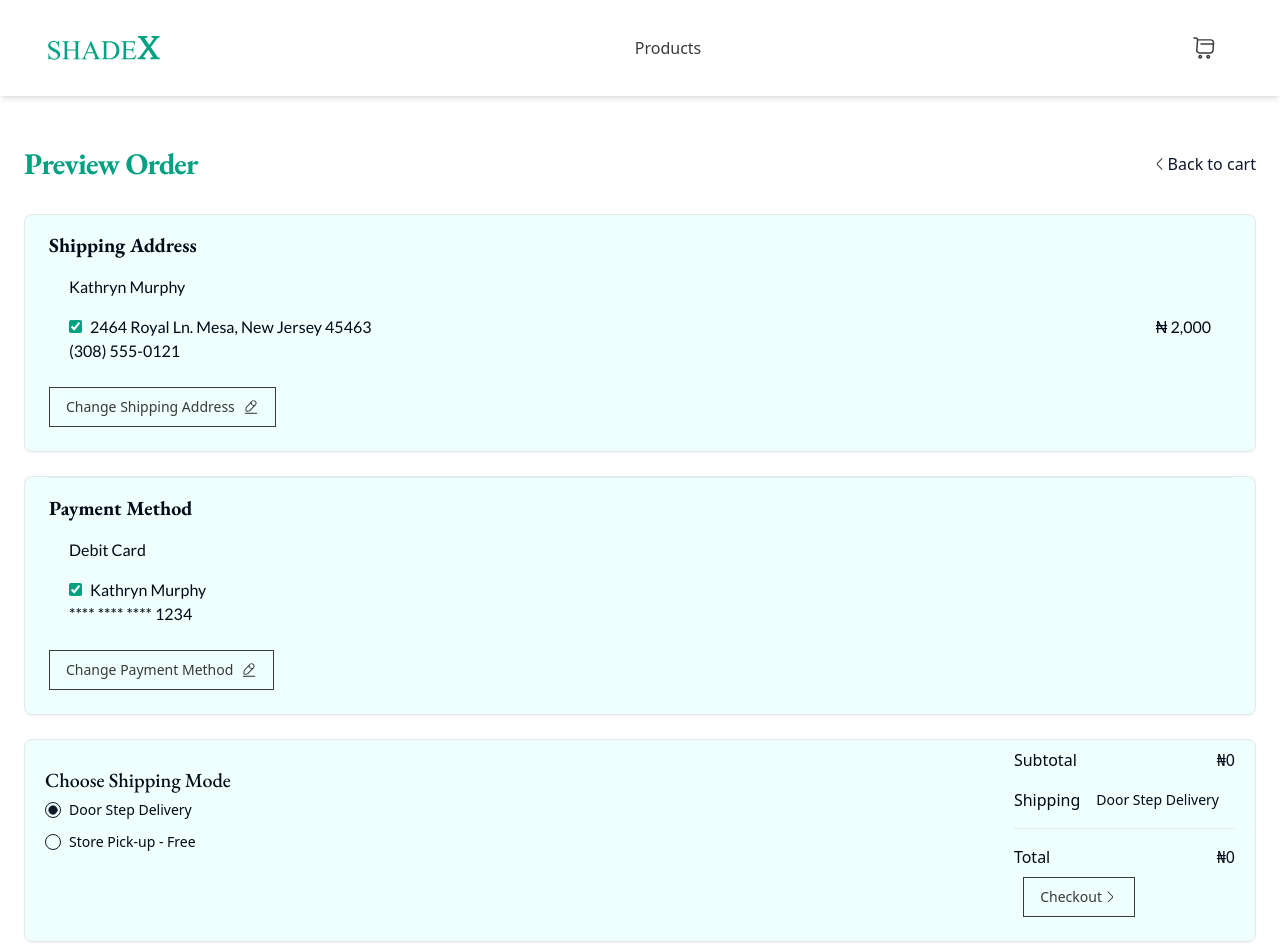
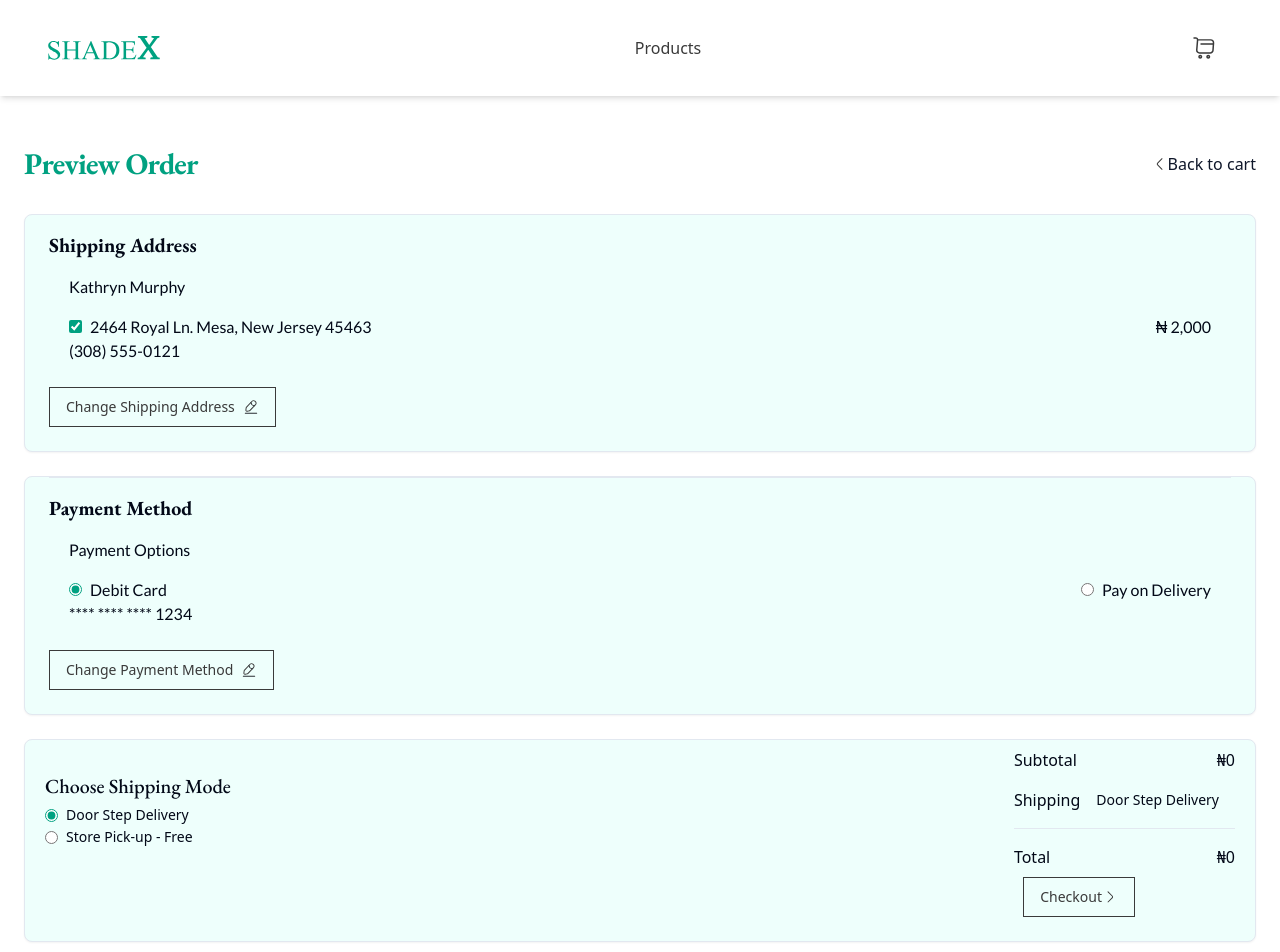
Before and after one commit to Superior212/Shadex, a React (Vite) app: page /review in a window 1280 px wide. Shown: the top 952 px of the page. Built offline with nearby package versions, Linux system fonts and the light colour scheme.

Commit message:
refactor: Remove unused code and update radio group in ShippingCard component

```diff
--- /dev/null
+++ b/src/components/PayOnDeliveryDialog.tsx
@@ -0,0 +1,131 @@
+import {
+  Dialog,
+  DialogContent,
+  DialogHeader,
+  DialogTitle,
+} from "@/components/ui/dialog";
+import { Button } from "./ui/button";
+import MemoLogo from "@/icons/Logo";
+import { Separator } from "./ui/separator";
+import { Card } from "./ui/card";
+import MemoVisaCard from "@/icons/VisaCard";
+import MemoMoney from "@/icons/Money";
+import { Label } from "./ui/label";
+import { useState } from "react";
+
+const PayOnDeliveryDialog = ({ isOpen, onClose }: { isOpen: boolean, onClose: () => void }) => {
+  const [selectedOption, setSelectedOption] = useState("debit-card");
+
+  const handleChooseCard = () => {
+    onClose();
+  };
+
+  const handleOptionChange = (event: React.ChangeEvent<HTMLInputElement>) => {
+    setSelectedOption(event.target.value);
+  };
+
+  return (
+    <Dialog open={isOpen} onOpenChange={onClose}>
+      <DialogContent className="max-w-[390px] sm:max-w-[825px]">
+        <DialogHeader>
+          <main className="sm:flex items-center justify-between">
+            <div className="flex justify-center sm:justify-start">
+              <MemoLogo className="md:w-28 w-20 h-20 md:h-28" />
+            </div>
+            <div className="flex items-center justify-between">
+              <div className="w-full max-w-[22rem] sm:max-w-md relative space-x-10 sm:space-x-20 flex justify-between items-center">
+                <div className="sm:w-[67%] w-[73%] h-[2px] absolute sm:left-28 left-16 z-10 top-[0.3rem] bg-[#E3DFDF]" />
+                <div className="flex flex-col items-center z-10">
+                  <div className="flex items-center">
+                    <div className="h-3 w-3 rounded-full bg-[#00A181]" />
+                  </div>
+                  <div className="text-sm font-medium text-[#3A3A3A] my-6">
+                    Shipping
+                  </div>
+                </div>
+                <div className="flex flex-col items-center z-10">
+                  <div className="flex items-center">
+                    <div className="h-3 w-3 rounded-full bg-[#00A181]" />
+                  </div>
+                  <div className="text-sm font-medium text-[#3A3A3A] my-6">
+                    Payment
+                  </div>
+                </div>
+                <div className="flex flex-col items-center z-10">
+                  <div className="flex items-center">
+                    <div className="h-3 w-3 rounded-full bg-[#E3DFDF]" />
+                  </div>
+                  <div className="text-sm font-medium text-[#3A3A3A] my-6">
+                    Review
+                  </div>
+                </div>
+              </div>
+            </div>
+          </main>
+          <Separator />
+          <DialogTitle className="my-7 flex sm:flex-row flex-col items-center justify-between">
+            <h1 className="garamond text-[#00A181] text-2xl">Payment Method</h1>
+          </DialogTitle>
+        </DialogHeader>
+        <main className="flex flex-col sm:flex-row items-center justify-between">
+          <Card className="w-full max-w-lg p-6 border-none flex flex-col gap-6">
+            <div className="flex items-center justify-between">
+              <div>
+                <div className="flex items-center space-x-40">
+                  <div className="flex items-center space-x-4">
+                    <input
+                      type="radio"
+                      id="debit-card"
+                      name="payment-option"
+                      value="debit-card"
+                      className="accent-[#00A181]"
+                      checked={selectedOption === "debit-card"}
+                      onChange={handleOptionChange}
+                    />
+                    <Label htmlFor="debit-card" className="garamond">
+                      Card
+                    </Label>
+                  </div>
+                  {selectedOption === "debit-card" && (
+                    <MemoVisaCard className="h-16 w-16" />
+                  )}
+                </div>
+              </div>
+            </div>
+            <div className="flex items-center space-x-36">
+              <div className="flex items-center gap-2">
+                <input
+                  type="radio"
+                  className="accent-[#00A181]"
+                  id="pay-on-delivery"
+                  name="payment-option"
+                  value="pay-on-delivery"
+                  checked={selectedOption === "pay-on-delivery"}
+                  onChange={handleOptionChange}
+                />
+                <Label
+                  htmlFor="pay-on-delivery"
+                  className="garamond font-[700] p-2 flex items-center gap-2 cursor-pointer">
+                  Pay on Delivery
+                </Label>
+              </div>
+              <MemoMoney className="h-8 w-8" />
+            </div>
+            <div>
+              <h3 className="lato font-[400] text-sm">
+                Payment made with card or bank transfer during delivery
+              </h3>
+              <Button
+                onClick={handleChooseCard}
+                className="bg-transparent hover:bg-transparent border border-[#3A3A3A] text-[#3A3A3A] rounded-none my-5">
+                Select this payment method
+              </Button>
+            </div>
+          </Card>
+        </main>
+      </DialogContent>
+    </Dialog>
+  );
+};
+
+export default PayOnDeliveryDialog;
--- a/src/components/PaymentCard.tsx
+++ b/src/components/PaymentCard.tsx
@@ -15,9 +15,7 @@ import {
   DialogTitle,
   DialogTrigger,
 } from "@/components/ui/dialog";
-import { Label } from "@/components/ui/label";
 
-import { RadioGroup, RadioGroupItem } from "./ui/radio-group";
 import MemoLogo from "@/icons/Logo";
 import { Link } from "react-router-dom";
 import MemoBackArrow from "@/icons/BackArrow";
@@ -27,12 +25,28 @@ import MemoDeleteIcon from "@/icons/DeleteIcon";
 import MemoMoney from "@/icons/Money";
 import AddNewCardDialog from "./AddNewCardDialog";
 import { useState } from "react";
+import PayOnDeliveryDialog from "./PayOnDeliveryDialog";
 
 const PaymentCard = () => {
   const [isDialogOpen, setIsDialogOpen] = useState(false);
+  const [isPayOnDeliveryDialogOpen, setIsPayOnDeliveryDialogOpen] =
+    useState(false);
+  const [paymentMethod, setPaymentMethod] = useState("debit-card");
 
   const handleChooseCard = () => {
     setIsDialogOpen(false);
+  };
+
+  const handlePaymentMethodChange = (method: string) => {
+    if (method === "pay-on-delivery") {
+      setIsDialogOpen(false);
+    }
+    setPaymentMethod(method);
+
+    // Open dialog for Pay on Delivery
+    if (method === "pay-on-delivery") {
+      setIsPayOnDeliveryDialogOpen(true);
+    }
   };
 
   return (
@@ -45,12 +59,34 @@ const PaymentCard = () => {
           </div>
           <main className="px-5 max-w-[80rem] mx-auto">
             <div className="mt-4 flex justify-between">
-              <h2 className="text-base font-[400] lato">Debit Card</h2>
+              <h2 className="text-base font-[400] lato">Payment Options</h2>
             </div>
             <div className="mt-4 flex justify-between">
               <div className="flex items-center gap-2">
-                <input type="checkbox" className="accent-[#00A181]" checked />
-                <p className="text-base lato">Kathryn Murphy</p>
+                <input
+                  type="radio"
+                  id="debit-card"
+                  name="payment-method"
+                  className="accent-[#00A181]"
+                  checked={paymentMethod === "debit-card"}
+                  onChange={() => handlePaymentMethodChange("debit-card")}
+                />
+                <label htmlFor="debit-card" className="text-base lato">
+                  Debit Card
+                </label>
+              </div>
+              <div className="flex items-center gap-2">
+                <input
+                  type="radio"
+                  id="pay-on-delivery"
+                  name="payment-method"
+                  className="accent-[#00A181]"
+                  checked={paymentMethod === "pay-on-delivery"}
+                  onChange={() => handlePaymentMethodChange("pay-on-delivery")}
+                />
+                <label htmlFor="pay-on-delivery" className="text-base lato">
+                  Pay on Delivery
+                </label>
               </div>
             </div>
             <span className="lato font-[400]">**** **** **** 1234</span>
@@ -70,9 +106,9 @@ const PaymentCard = () => {
                   <div className="flex justify-center sm:justify-start">
                     <MemoLogo className="md:w-28 w-20 h-20 md:h-28" />
                   </div>
-                  <div className="flex  items-center justify-between ">
-                    <div className="w-full max-w-[22rem]   sm:max-w-md relative space-x-10 sm:space-x-20 flex justify-between items-center">
-                      <div className="sm:w-[67%] w-[73%] h-[2px] absolute sm:left-28 left-16  z-10 top-[0.3rem] bg-[#E3DFDF]" />
+                  <div className="flex items-center justify-between">
+                    <div className="w-full max-w-[22rem] sm:max-w-md relative space-x-10 sm:space-x-20 flex justify-between items-center">
+                      <div className="sm:w-[67%] w-[73%] h-[2px] absolute sm:left-28 left-16 z-10 top-[0.3rem] bg-[#E3DFDF]" />
                       <div className="flex flex-col items-center z-10">
                         <div className="flex items-center">
                           <div className="h-3 w-3 rounded-full bg-[#00A181]" />
@@ -84,7 +120,7 @@ const PaymentCard = () => {
                       </div>
                       <div className="flex flex-col items-center z-10">
                         <div className="flex items-center">
-                          <div className="h-3 w-3 rounded-full bg-[#E3DFDF]" />
+                          <div className="h-3 w-3 rounded-full bg-[#00A181]" />
                         </div>
                         <div className="text-sm font-medium text-[#3A3A3A] my-6">
                           Payment
@@ -102,7 +138,7 @@ const PaymentCard = () => {
                   </div>
                 </main>
                 <DialogTitle className="my-7 flex sm:flex-row flex-col items-center justify-between">
-                  <h1 className="garamond text-[#00A181]   text-2xl">
+                  <h1 className="garamond text-[#00A181] text-2xl">
                     Payment Method
                   </h1>
 
@@ -138,12 +174,12 @@ const PaymentCard = () => {
                             </p>
                             <p>***</p>
                           </div>
-                          <Button className="bg-transparent hover:bg-transparent ">
+                          <Button className="bg-transparent hover:bg-transparent">
                             <MemoDeleteIcon className="h-4 w-4" />
                             <span className="text-[#3A3A3A] ml-2">Delete</span>
                           </Button>
                         </div>
-                        <div className="flex space-x-12">
+                        <div className="flex space-x-12 my-3">
                           <Button
                             onClick={handleChooseCard}
                             className="border rounded-none bg-transparent hover:bg-transparent border-[#3A3A3A] text-[#3A3A3A]">
@@ -157,19 +193,23 @@ const PaymentCard = () => {
                         </div>
                       </div>
                     </div>
-                    <div className="flex items-center space-x-36">
+                    <div className="flex items-center space-x-36 my-6">
                       <div className="flex items-center gap-2">
-                        <RadioGroup className="flex items-center">
-                          <RadioGroupItem
-                            value="pay-on-delivery"
-                            id="pay-on-delivery"
-                          />
-                          <Label
-                            htmlFor="pay-on-delivery"
-                            className=" cursor-pointer  garamond font-[700] p-2 flex items-center gap-2 ">
-                            Pay on Delivery
-                          </Label>
-                        </RadioGroup>
+                        <input
+                          type="radio"
+                          id="pay-on-delivery-alt"
+                          name="payment-method-alt"
+                          className="accent-[#00A181]"
+                          checked={paymentMethod === "pay-on-delivery"}
+                          onChange={() =>
+                            handlePaymentMethodChange("pay-on-delivery")
+                          }
+                        />
+                        <label
+                          htmlFor="pay-on-delivery-alt"
+                          className="text-base lato">
+                          Pay on Delivery
+                        </label>
                       </div>
                       <MemoMoney className="h-8 w-8" />
                     </div>
@@ -180,6 +220,10 @@ const PaymentCard = () => {
           </Dialog>
         </CardFooter>
       </Card>
+      <PayOnDeliveryDialog
+        isOpen={isPayOnDeliveryDialogOpen}
+        onClose={() => setIsPayOnDeliveryDialogOpen(false)}
+      />
     </div>
   );
 };
--- a/src/components/ShippingCard.tsx
+++ b/src/components/ShippingCard.tsx
@@ -1,7 +1,7 @@
 import MemoFrontArrow from "@/icons/FrontArrow";
 import { Card, CardContent, CardFooter } from "./ui/card";
 import { Label } from "./ui/label";
-import { RadioGroup, RadioGroupItem } from "./ui/radio-group";
+import { RadioGroup } from "./ui/radio-group";
 import { Separator } from "./ui/separator";
 import { Button } from "./ui/button";
 import { useContext, useState } from "react";
@@ -10,7 +10,6 @@ import { ShopContextType } from "@/types";
 import CheckoutDialog from "./CheckoutDialog";
 
 const ShippingCard = () => {
-  // const navigate = useNavigate();
   const { getTotalCartAmount, shippingMode, setShippingMode } = useContext(
     ShopContext
   ) as ShopContextType;
@@ -23,6 +22,10 @@ const ShippingCard = () => {
     setIsDialogOpen(true);
   };
 
+  const handleShippingModeChange = (event: React.ChangeEvent<HTMLInputElement>) => {
+    setShippingMode(event.target.value);
+  };
+
   return (
     <div>
       <Card className="bg-[#EEFFFC]">
@@ -33,30 +36,36 @@ const ShippingCard = () => {
                 Choose Shipping Mode
               </Label>
               <RadioGroup
-                id="shipping-mode"
                 value={shippingMode}
-                onValueChange={setShippingMode}
-                className="gap-4">
-                <Label
-                  htmlFor="standard"
-                  className="flex items-center gap-2 my-3  sm:my-0 cursor-pointer">
-                  <RadioGroupItem id="standard" value="standard" />
-                  Door Step Delivery
-                </Label>
-                <Label
-                  htmlFor="express"
-                  className="flex items-center gap-2 my-3  sm:my-0 cursor-pointer">
-                  <RadioGroupItem id="express" value="express" />
-                  Store Pick-up - Free
-                </Label>
+                onChange={handleShippingModeChange}>
+                <div className="flex items-center gap-2 my-3 sm:my-0 cursor-pointer">
+                  <input
+                    type="radio"
+                    id="standard"
+                    className="accent-[#00A181]"
+                    value="standard"
+                    checked={shippingMode === "standard"}
+                  />
+                  <Label htmlFor="standard">Door Step Delivery</Label>
+                </div>
+                <div className="flex items-center gap-2 my-3 sm:my-0 cursor-pointer">
+                  <input
+                    type="radio"
+                    id="express"
+                    className="accent-[#00A181]"
+                    value="express"
+                    checked={shippingMode === "express"}
+                  />
+                  <Label htmlFor="express">Store Pick-up - Free</Label>
+                </div>
               </RadioGroup>
             </div>
           </div>
           <div className="grid gap-4">
-            <div className="flex items-center gap-2 my-3  sm:my-0 justify-between">
+            <div className="flex items-center gap-2 my-3 sm:my-0 justify-between">
               <p className="font-medium">Subtotal</p> <span>₦{totalPrice}</span>
             </div>
-            <div className="flex items-center my-3  sm:my-0 justify-between">
+            <div className="flex items-center my-3 sm:my-0 justify-between">
               <span className="font-medium">Shipping</span>
               <span className="text-sm mx-4">
                 {shippingMode === "standard"
@@ -65,18 +74,17 @@ const ShippingCard = () => {
               </span>
             </div>
             <Separator />
-            <div className="flex items-center my-3  sm:my-0 justify-between">
+            <div className="flex items-center my-3 sm:my-0 justify-between">
               <span className="font-medium">Total</span>
               <span>₦{totalPrice}</span>
             </div>
           </div>
         </CardContent>
-        <CardFooter className="flex sm:justify-end justify-center my-3  sm:my-0 sm:mr-24 gap-2">
+        <CardFooter className="flex sm:justify-end justify-center my-3 sm:my-0 sm:mr-24 gap-2">
           <Button
             onClick={handleProceedToCheckout}
             className="bg-transparent hover:bg-transparent text-[#3A3A3A] rounded-none border border-[#3A3A3A]">
-            Checkout
-            <MemoFrontArrow className="h-4 w-4" />
+            Checkout <MemoFrontArrow className="h-4 w-4" />
           </Button>
         </CardFooter>
       </Card>
```
